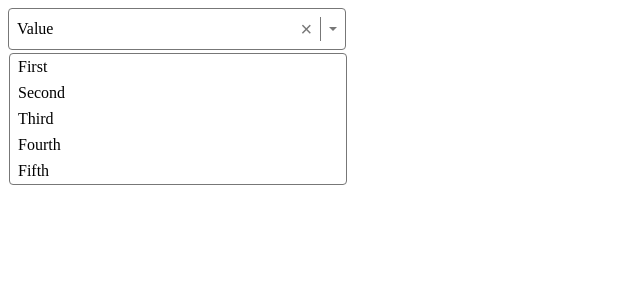
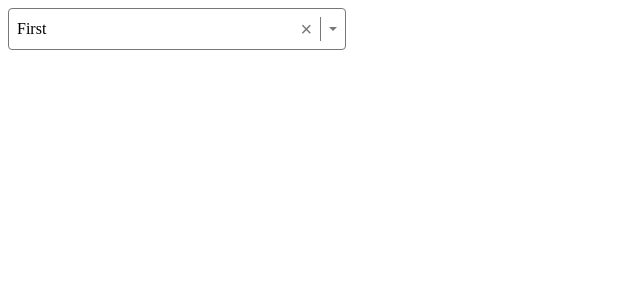
Before and after one commit to dthackray/react-select, a React (Vite) app: page / in a window 1280 px wide. Shown: the top 300 px of the page, without its empty margins (0-640 px from the left). Built offline with nearby package versions, Linux system fonts and the light colour scheme.

Commit message:
Use state to open and close the values
Signed-off-by: Dan Thackray <djthackray@gmail.com>

```diff
--- a/src/App.tsx
+++ b/src/App.tsx
@@ -1,3 +1,4 @@
+import { useState } from "react"
 import { Select } from "./Select"
 
 const options = [
@@ -9,9 +10,11 @@ const options = [
 ]
 
 function App() {
+  const [value, setValue] = useState<typeof options[0] | undefined>(options[0])
+
   return (
     <>
-      <Select options={options} />
+      <Select options={options} value={value} onChange={o => setValue(o)} />
     </>
   )
 }
--- a/src/Select.tsx
+++ b/src/Select.tsx
@@ -1,4 +1,4 @@
-import React from 'react'
+import React, { useState } from 'react'
 import styles from "./select.module.css"
 
 type SelectOption = {
@@ -13,13 +13,19 @@ type SelectProps = {
 }
 
 export function Select({ value, onChange, options }: SelectProps) {
+    const [isOpen, setIsOpen] = useState(false)
+
     return (
-    <div tabIndex={0} className={styles.container}>
-        <span className={styles.value}>Value</span>
+        <div
+            onClick={() => setIsOpen(prev => !prev)}
+            tabIndex={0}
+            className={styles.container}
+        >
+            <span className={styles.value}>{value?.label}</span>
             <button className={styles["clear-btn"]}>&times;</button>
             <div className={styles.divider}></div>
             <div className={styles.caret}></div>
-        <ul className={`${styles.options} ${styles.show}`}>
+            <ul className={`${styles.options} ${isOpen ? styles.show : ""}`}>
                 {options.map(option => (
                     <li key={option.label} className={styles.option}>{option.label}</li>
                 ))}
```
Lines whose indentation alone changed are shown as unchanged.
